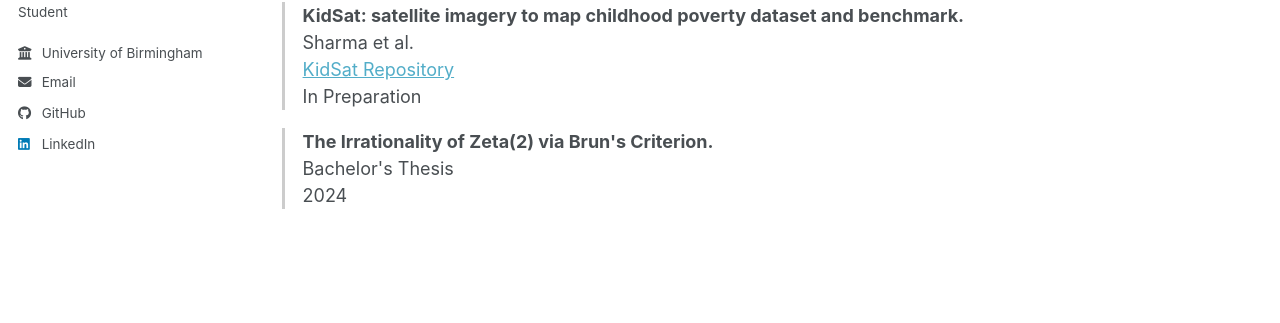
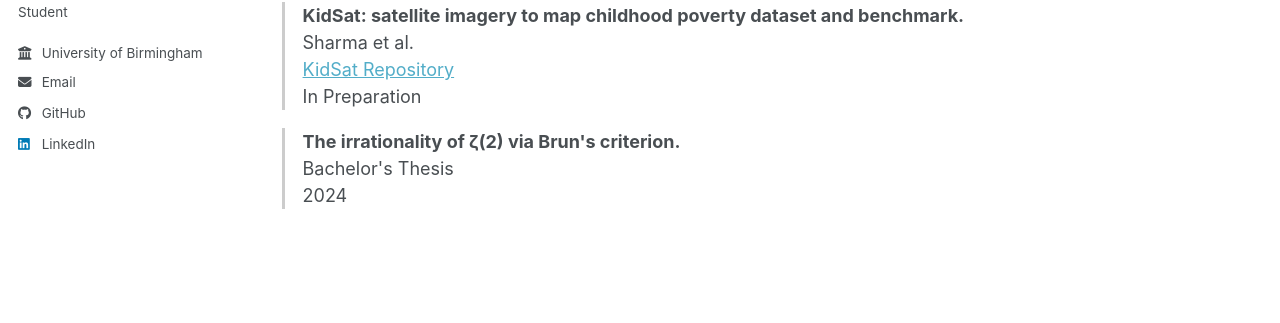
Before and after one commit to jgidney44/jgidney44.github.io, a Jekyll site: the page built from _pages/research.html, in a window 1280 px wide. Shown: the part 343-666 px from the top of the page. Built offline with Jekyll 4.4.1, drawn with Linux system fonts in a browser that asks for light colours; a script bundle is joined from its source files by our own code; library files that are not in the unit come from our copies.

Commit message:
Update research.html

```diff
--- a/_pages/research.html
+++ b/_pages/research.html
@@ -34,7 +34,7 @@
 </div>
 
 <div class="research-item">
-<span class="research-title">The Irrationality of Zeta(2) via Brun's Criterion.</span>
+<span class="research-title">The irrationality of &zeta;(2) via Brun's criterion.</span>
 <br>
 Bachelor's Thesis
 <br>
```
